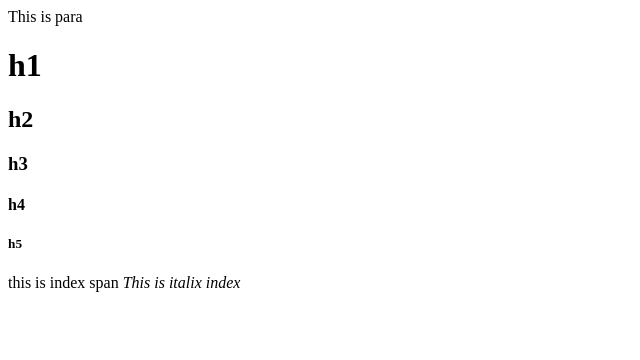
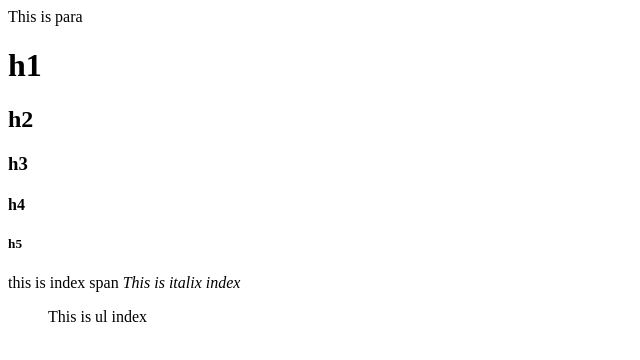
Before and after one commit to umer-invictus/git-practice, a plain HTML site: page index.html in a window 1280 px wide. Shown: the whole page, without its empty margins (0-640 px from the left). Drawn offline with Linux system fonts and the light colour scheme.

Commit message:
ul index

```diff
--- a/index.html
+++ b/index.html
@@ -6,3 +6,4 @@
 <h5>h5</h5>
 <span>this is index span</span>
 <i>This is italix index</i>
+<ul>This is ul index</ul>
```
